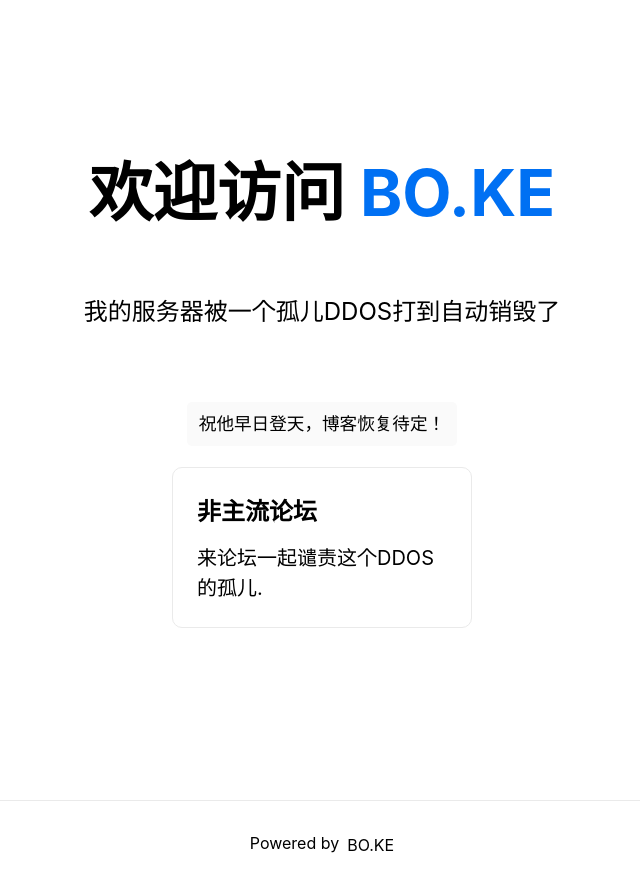
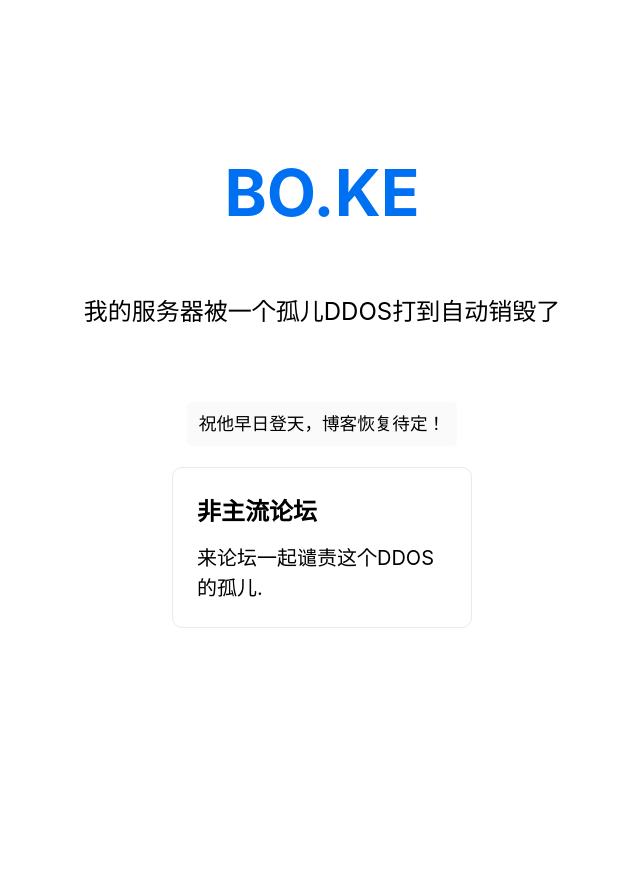
Before and after one commit to kannimade/nextjs, a Next.js app: page / in a window 1280 px wide. Shown: the whole page, without its empty margins (318-958 px from the left). After the commit the page ends 800 px from the top, so only its background shows below. Built offline with nearby package versions, Linux system fonts and the light colour scheme.

Commit message:
Update index.js

```diff
--- a/pages/index.js
+++ b/pages/index.js
@@ -13,7 +13,7 @@
 
       <main className={styles.main}>
         <h1 className={styles.title}>
-          欢迎访问 <a href="https://bo.ke">BO.KE</a>
+          <a href="https://bo.ke">BO.KE</a>
         </h1>
 
         <p className={styles.description}>
@@ -30,17 +30,7 @@
         </div>
       </main>
 
-      <footer className={styles.footer}>
-        <a
-          href="https://bo.ke"
-          rel="noopener noreferrer"
-        >
-          Powered by{' '}
-          <span className={styles.logo}>
-            BO.KE
-          </span>
-        </a>
-      </footer>
+
     </div>
   )
 }
```
